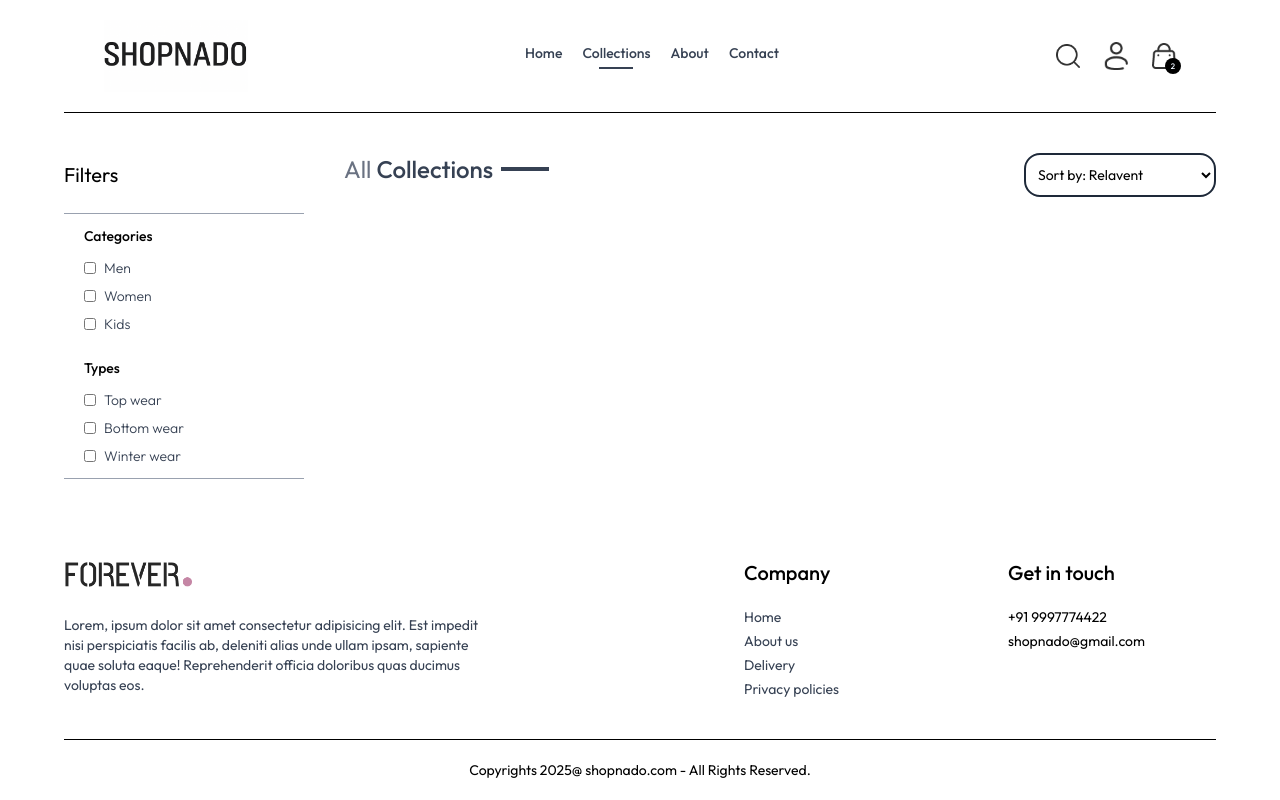
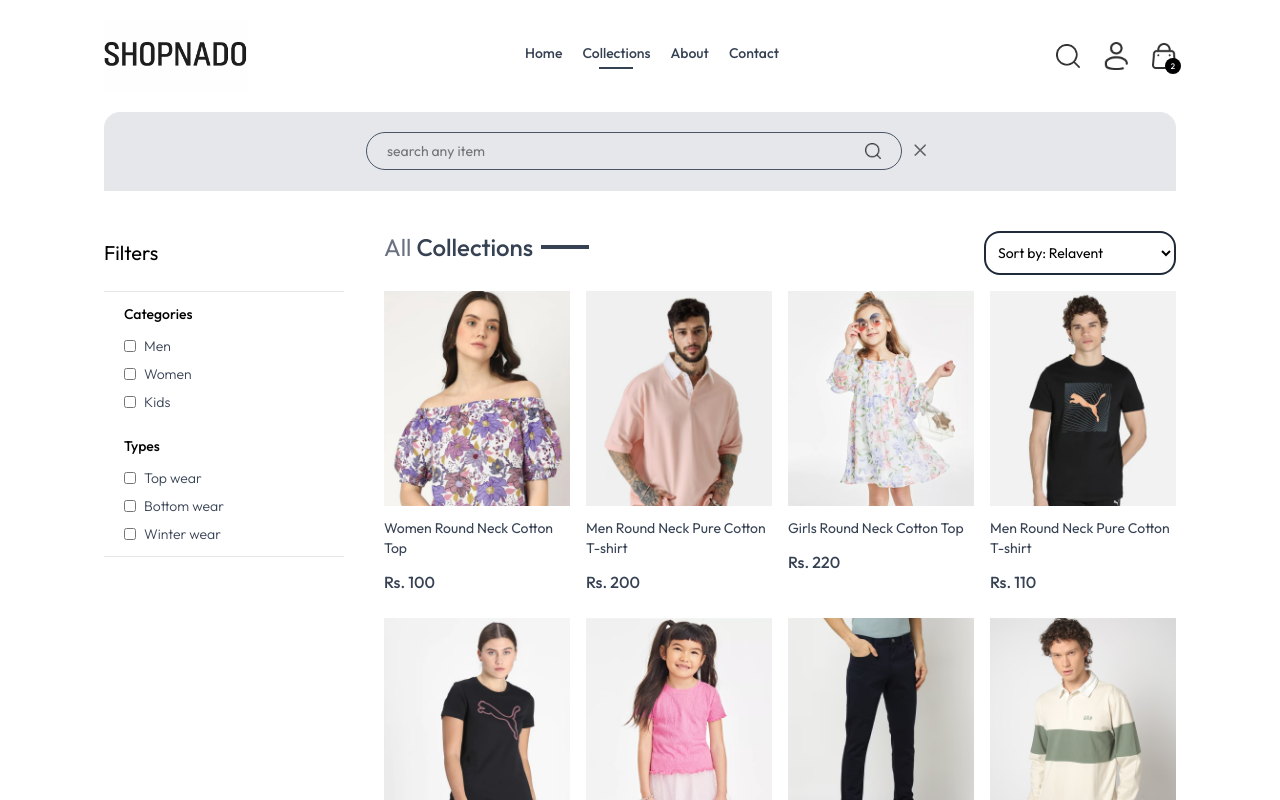
Before and after one commit to Aadi-o8/shopnado-client, a React (Vite) app: page /collection in a window 1280 px wide. Both pictures are taken after a click on the picture 1067 px from the left and 55 px from the top of the page. Shown: the top 800 px of the page. Built offline with nearby package versions, Linux system fonts and the light colour scheme.

Commit message:
Collections page done

```diff
--- a/src/App.jsx
+++ b/src/App.jsx
@@ -11,12 +11,14 @@ import Orders from './pages/Orders'
 import Login from './pages/Login'
 import Navbar from './components/Navbar'
 import Footer from './components/Footer'
+import SearchBar from './components/SearchBar'
 
 
 const App = () => {
   return (
     <div className='px-4 sm:px-[5vw] md:px-[7vm] lg:px-[9vm]'>
       <Navbar />
+      <SearchBar />
       <Routes>
         <Route path='/' element = {<Home/>} />
         <Route path='/collection' element = {<Collection/>} />
--- a/src/components/Hero.jsx
+++ b/src/components/Hero.jsx
@@ -3,9 +3,9 @@ import { assets } from '../assets/assets'
 
 const Hero = () => {
   return (
-    <div className='flex flex-col sm:flex-row border border-gray-400 mx-10 '>
+    <div className='flex flex-col sm:flex-row bg-gray-200 mx-10 '>
         {/* LEFT SECTION */}
-        <div className=' w-full sm:w-1/2 flex items-center justify-center py-10 sm:py-0'>
+        <div className='border-l-2 border-b-2 border-t-2 border-gray-200 w-full sm:w-1/2 flex items-center justify-center py-10 sm:py-0 bg-white'>
             <div className=' text-[#414141]'>
                 <div className=' flex items-center gap-2'>
                     <p className='w-8 md:w-11 h-0.5 bg-[#414141]'></p>
@@ -20,8 +20,8 @@ const Hero = () => {
         </div>
 
         {/* RIGHT SECTION */}
-        <div className=' w-full sm:w-1/2 flex items-center justify-center sm:py-0'>
-            <img src={assets.hero_img} className='w-full ' alt="" />
+        <div className=' w-full sm:w-1/2 flex items-center justify-center border-t-2 border-gray-200 py-10 sm:py-0'>
+            <img src={assets.hero_img} className='w-full' alt="" />
         </div>
     </div>
   )
--- a/src/components/Navbar.jsx
+++ b/src/components/Navbar.jsx
@@ -1,11 +1,13 @@
-import React, { useState } from 'react'
+import React, { useContext, useState } from 'react'
 import {assets} from '../assets/assets'
 import shopnado from '../assets/shopnado.png'
 import { NavLink } from 'react-router-dom'
+import { ShopContext } from '../context/ShopContext'
 
 const Navbar = () => {
 
     const [visible, setVisible] = useState(false);
+    const { setSearch, showSearch, setShowSearch} = useContext(ShopContext);
 
   return (
     <div className='flex items-center justify-between py-5 font-medium mx-10'>
@@ -31,7 +33,7 @@ const Navbar = () => {
         </ul>
 
         <div className='flex items-center gap-6'>
-            <img src={assets.search_icon} className='w-6 cursor-pointer' alt="" />
+            <img onClick={()=> [setShowSearch(!showSearch ? true : false), setSearch('')]} src={assets.search_icon} className='w-6 cursor-pointer' alt="" />
             <div className='group relative'>
                 <img src={assets.profile_icon} className='w-6 cursor-pointer' alt="" />
                 <div className='group-hover:block hidden absolute dropdown-menu right-0 pt-4'>
--- /dev/null
+++ b/src/components/SearchBar.jsx
@@ -0,0 +1,29 @@
+import React, { useContext, useEffect } from 'react'
+import { ShopContext } from '../context/ShopContext'
+import { assets } from '../assets/assets';
+import { useLocation } from 'react-router-dom';
+
+const SearchBar = () => {
+
+    const {search, setSearch, showSearch, setShowSearch} = useContext(ShopContext);
+    const location = useLocation();
+
+    useEffect(()=>{
+        if (location.pathname) {
+            setShowSearch(false);
+        }
+    },[location])
+
+  return showSearch && (location.pathname ==='/collection' || location.pathname==='/') ? (
+    <div className=' bg-gray-200 text-center items-center rounded-t-2xl mx-10'>
+
+        <div className='inline-flex items-center justify-center border border-gray-600 px-5 py-2 my-5 mx-3 rounded-full w-3/4 sm:w-1/2 '>
+            <input type="text" placeholder='search any item' className='flex-1 outline-none bg-inherit text-sm' value={search} onChange={(e)=> setSearch(e.target.value)}/>
+            <img className='w-4' src={assets.search_icon} alt="" />
+        </div>
+        <img onClick={()=> [setShowSearch(false), setSearch('')]} className='inline-flex cursor-pointer w-3 pb-1' src={assets.cross_icon} alt="" />
+    </div>
+  ) : null
+}
+
+export default SearchBar
--- a/src/context/ShopContext.jsx
+++ b/src/context/ShopContext.jsx
@@ -1,4 +1,4 @@
-import { createContext } from "react";
+import { createContext, useState } from "react";
 import { products } from "../assets/assets";
 
 export const ShopContext = createContext();
@@ -7,10 +7,11 @@ const ShopContextProvider = (props)=> {
 
     const currency = 'Rs.';
     const delivery_fee = 70;
-
+    const [search, setSearch] = useState('');
+    const [showSearch, setShowSearch] = useState(false);
 
     const value = {
-        products, currency, delivery_fee
+        products, currency, delivery_fee,search ,setSearch, showSearch, setShowSearch
     }
 
     return (
--- a/src/pages/Collection.jsx
+++ b/src/pages/Collection.jsx
@@ -1,16 +1,81 @@
-import React, { useContext, useState } from 'react'
+import React, { useContext, useEffect, useState } from 'react'
 import { ShopContext } from '../context/ShopContext'
 import { assets } from '../assets/assets';
 import Title from '../components/Title';
+import ProductItems from '../components/ProductItems';
 
 const Collection = () => {
 
-  const { products } = useContext(ShopContext);
+  const { products, search, showSearch} = useContext(ShopContext);
   const [showFilter, setShowFilter] = useState(false);
+  const [filterProducts, setFilterProducts] = useState([]);
+  const [category, setCategory] = useState([]);
+  const [type, setType] = useState([]);
+  const [sortType, setSortType] = useState('relavent');
+
+  const toggleCategory = (e)=> {
+
+    if (category.includes(e.target.value)) {
+      setCategory(prev=> prev.filter(item=> item !== e.target.value));
+    } else {
+      setCategory(prev=> [...prev, e.target.value]);
+    }
+  }
+
+  const toggleType = (e)=> {
+    if (type.includes(e.target.value)){
+      setType(prev=> prev.filter(item=> item !== e.target.value));
+    } else{
+      setType(prev=> [...prev, e.target.value]);
+    }
+  }
+
+  const applyFilter = ()=>{
+    let productsCopy = products.slice();
+
+    if (search && showSearch) {
+      productsCopy = productsCopy.filter(item => item.name.toLowerCase().includes(search.toLowerCase()));
+    }
+
+    if (category.length > 0) {
+      productsCopy = productsCopy.filter(item => category.includes(item.category));
+    }
+
+    if (type.length > 0) {
+      productsCopy = productsCopy.filter(item => type.includes(item.subCategory));
+    }
+
+    setFilterProducts(productsCopy)
+  }
+
+  const sortProducts = ()=> {
+
+    const fpCopy = filterProducts.slice();
+    switch (sortType) {
+        case 'low-high':
+          setFilterProducts(fpCopy.sort((a,b)=> (a.price-b.price) ));
+          break;
+        case 'high-low':
+          setFilterProducts(fpCopy.sort((b,a)=> (a.price-b.price)));
+          break;
+        default:
+          applyFilter();
+          break;
+    }
+  }
+
+  useEffect(()=> {
+    sortProducts();
+  },[sortType])
+
+  useEffect(()=>{
+    applyFilter();
+  },[category, type, search, showSearch])
+
 
   return (
 
-    <div className='flex flex-col sm:flex-row gap-1 sm:gap-10 pt-10 border-t'>
+    <div className='flex flex-col sm:flex-row gap-1 sm:gap-10 pt-10 border-t border-gray-200 mx-10'>
 
         {/* Filter Options */}
         <div className='min-w-60 '>
@@ -19,32 +84,32 @@ const Collection = () => {
           </p>
 
           {/* Category Filter */}
-          <div className={`border-t border-gray-400 pl-5 py-3 mt-6 ${showFilter ? '' : 'hidden sm:block'}`}>
+          <div className={`border-t border-gray-200 pl-5 py-3 mt-6 ${showFilter ? '' : 'hidden sm:block'}`}>
             <p className='mb-3 text-sm font-medium '>Categories</p>
             <div className='flex flex-col gap-2 text-sm font-light text-gray-700'>
               <p className='flex gap-2'>
-                <input type="checkbox" className='w-3' value={'Men'} /> Men
+                <input type="checkbox" className='w-3' value={'Men'} onChange={toggleCategory}/> Men
               </p>
               <p className='flex gap-2'>
-                <input type="checkbox" className='w-3' value={'Women'} /> Women
+                <input type="checkbox" className='w-3' value={'Women'} onChange={toggleCategory}/> Women
               </p>
               <p className='flex gap-2'>
-                <input type="checkbox" className='w-3' value={'Kids'} /> Kids
+                <input type="checkbox" className='w-3' value={'Kids'} onChange={toggleCategory}/> Kids
               </p>
             </div>
           </div>
           {/* Sub-Category Filter */}
-          <div className={`border-b border-gray-400 pl-5 py-3 ${showFilter ? '' : 'hidden sm:block'}`}>
+          <div className={`border-b border-gray-200 pl-5 py-3 ${showFilter ? '' : 'hidden sm:block'}`}>
             <p className='mb-3 text-sm font-medium '>Types</p>
             <div className='flex flex-col gap-2 text-sm font-light text-gray-700'>
               <p className='flex gap-2'>
-                <input type="checkbox" className='w-3' value={'Topwear'} /> Top wear
+                <input type="checkbox" className='w-3' value={'Topwear'} onChange={toggleType}/> Top wear
               </p>
               <p className='flex gap-2'>
-                <input type="checkbox" className='w-3' value={'Bottomwear'} /> Bottom wear
+                <input type="checkbox" className='w-3' value={'Bottomwear'} onChange={toggleType}/> Bottom wear
               </p>
               <p className='flex gap-2'>
-                <input type="checkbox" className='w-3' value={'Winterwear'} /> Winter wear
+                <input type="checkbox" className='w-3' value={'Winterwear'} onChange={toggleType}/> Winter wear
               </p>
             </div>
           </div>
@@ -56,11 +121,20 @@ const Collection = () => {
           <div className='flex justify-between text-base sm:text-2xl mb-4'>
             <Title txt1={'All'} txt2={'Collections'} />
             {/* Product Sort */}
-            <select className='border-2 border-gray-800 rounded-2xl text-sm px-2'>
+            <select onChange={(e)=> setSortType(e.target.value)} className='border-2 border-gray-800 rounded-2xl text-sm px-2'>
               <option value="relavent">Sort by: Relavent</option>
               <option value="low-high">Sort by: Price low to high</option>
               <option value="high-low">Sort by: Price high to low</option>
             </select>
+          </div>
+
+          {/* Map Products */}
+          <div className='grid grid-cols-2 md:grid-cols-3 lg:grid-cols-4 gap-4 gap-y-6'>
+            {
+              filterProducts.map((item, index)=>(
+                <ProductItems key={index} name={item.name} id={item._id} price={item.price} image={item.image}/>
+              ))
+            }
           </div>
 
         </div>
```
